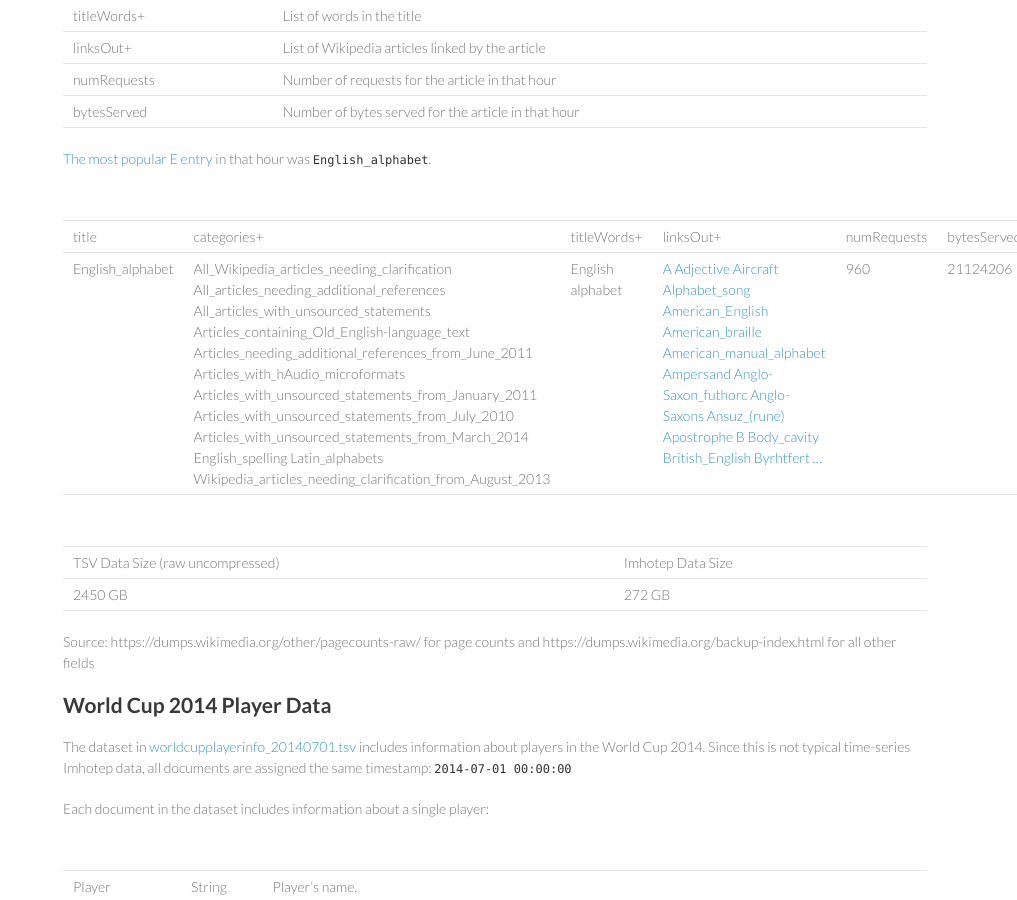
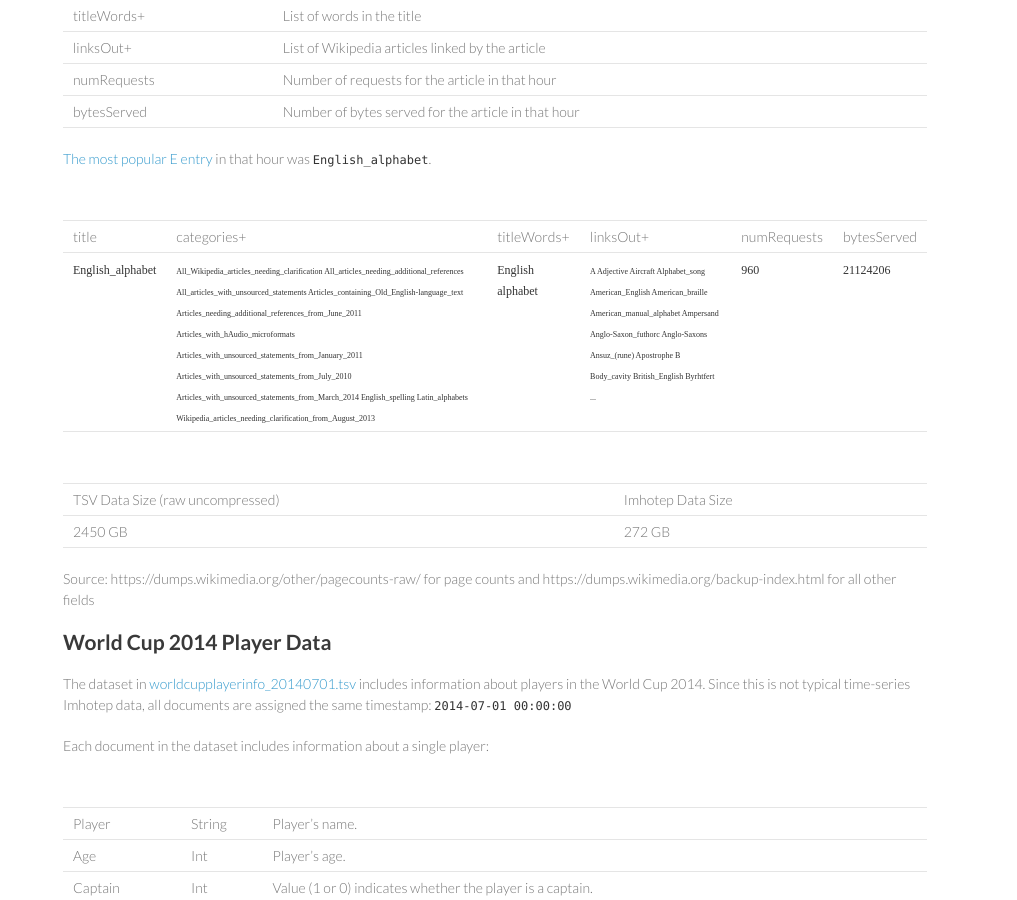
Before and after one commit to indeedeng/imhotep, a Jekyll site: the page built from docs/sample-data.md, in a window 1280 px wide and 900 px high, scrolled down 1293 px. Shown: the whole window, without its empty margins (263-1280 px from the left). Built offline with Jekyll 4.4.1, drawn with Linux system fonts in a browser that asks for light colours; Markdown is read by kramdown in place of the engine named in the settings.

Commit message:
improve styling of wikipedia example row table

```diff
--- a/docs/sample-data.md
+++ b/docs/sample-data.md
@@ -60,7 +60,7 @@
 | | | | | | |
 | ----- | ----- | ----- | ----- | ----- | ----- | ----- |
 | title | categories+ | titleWords+ | linksOut+ | numRequests | bytesServed |
-| <span class="smallcode">English_alphabet</span> | <span class="xscode">All_Wikipedia_articles_needing_clarification All_articles_needing_additional_references All_articles_with_unsourced_statements Articles_containing_Old_English-language_text Articles_needing_additional_references_from_June_2011 Articles_with_hAudio_microformats Articles_with_unsourced_statements_from_January_2011 Articles_with_unsourced_statements_from_July_2010 Articles_with_unsourced_statements_from_March_2014 English_spelling Latin_alphabets Wikipedia_articles_needing_clarification_from_August_2013</span> | <span class="smallcode">English alphabet</span> |  <span class="xscode"><a href="http://demo.imhotep.works/iql/#q[]=from+wikipedia+%222014-09-13+11%3A00%3A00%22+%222014-09-13+12%3A00%3A00%22+where+title%3D%22English_alphabet%22+group+by+linksOut&view=table&table_sort[0][]=2&table_sort[0][]=desc">A Adjective Aircraft Alphabet_song American_English American_braille American_manual_alphabet Ampersand Anglo-Saxon_futhorc Anglo-Saxons Ansuz_(rune) Apostrophe B Body_cavity British_English Byrhtfert ...</a></span> | <span class="smallcode">960</span> | <span class="smallcode">21124206</span> |
+| <span class="smallcode">`English_alphabet`</span> | <span class="xscode">`All_Wikipedia_articles_needing_clarification All_articles_needing_additional_references All_articles_with_unsourced_statements Articles_containing_Old_English-language_text Articles_needing_additional_references_from_June_2011 Articles_with_hAudio_microformats Articles_with_unsourced_statements_from_January_2011 Articles_with_unsourced_statements_from_July_2010 Articles_with_unsourced_statements_from_March_2014 English_spelling Latin_alphabets Wikipedia_articles_needing_clarification_from_August_2013`</span> | <span class="smallcode">`English alphabet`</span> |  <span class="xscode"><a href="http://demo.imhotep.works/iql/#q[]=from+wikipedia+%222014-09-13+11%3A00%3A00%22+%222014-09-13+12%3A00%3A00%22+where+title%3D%22English_alphabet%22+group+by+linksOut&view=table&table_sort[0][]=2&table_sort[0][]=desc">`A Adjective Aircraft Alphabet_song American_English American_braille American_manual_alphabet Ampersand Anglo-Saxon_futhorc Anglo-Saxons Ansuz_(rune) Apostrophe B Body_cavity British_English Byrhtfert ...`</a></span> | <span class="smallcode">`960`</span> | <span class="smallcode">`21124206`</span> |
 
 | | |
 | ----- | ------- |
```
